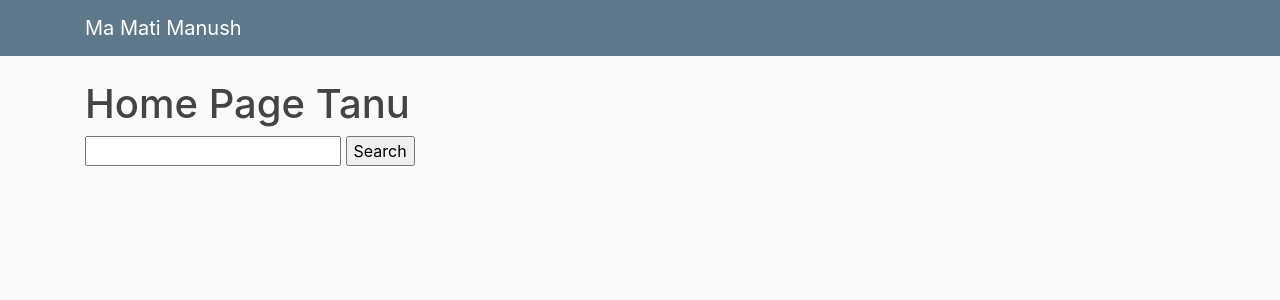
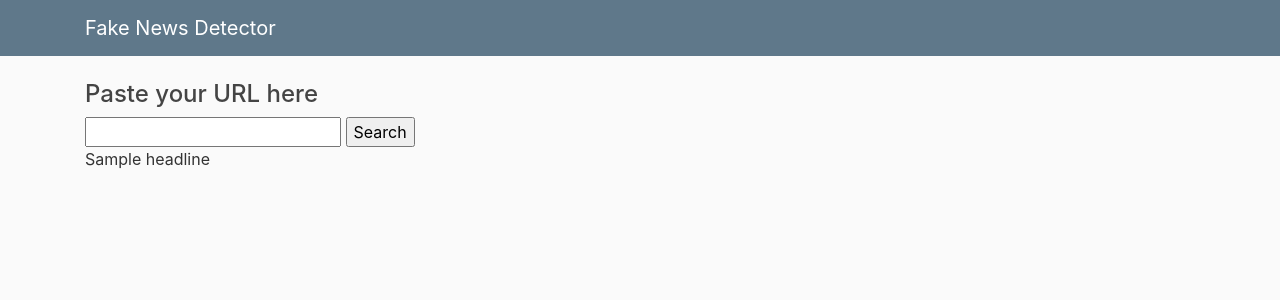
Before and after one commit to tmoynandy/sarcastic-news-detector, a Django app: template fakeNewsDetector/templates/fakeNewsDetector/home.html in a window 1280 px wide. Shown: the top 300 px of the page. Run offline with Django 3.2, Linux system fonts and the light colour scheme; the template is opened without the code that fills it: most values are stand-ins (such as "Sample title", 1, 10 or a date in 2020); some libraries are stand-ins or nearby versions.

Commit message:
fetching headline from url

```diff
--- a/fakeNewsDetector/templates/fakeNewsDetector/base.html
+++ b/fakeNewsDetector/templates/fakeNewsDetector/base.html
@@ -19,7 +19,7 @@
     <header class="site-header">
         <nav class="navbar navbar-expand-md navbar-dark bg-steel fixed-top">
             <div class="container">
-                <a class="navbar-brand mr-4" href="">Ma Mati Manush</a>
+                <a class="navbar-brand mr-4" href="">Fake News Detector</a>
                 <button class="navbar-toggler" type="button" data-toggle="collapse" data-target="#navbarToggle" aria-controls="navbarToggle" aria-expanded="false" aria-label="Toggle navigation">
                     <span class="navbar-toggler-icon"></span>
                 </button>
--- a/fakeNewsDetector/templates/fakeNewsDetector/home.html
+++ b/fakeNewsDetector/templates/fakeNewsDetector/home.html
@@ -1,8 +1,9 @@
 {% extends "fakeNewsDetector/base.html" %}
 {% block content %}
-    <h1>Home Page Tanu</h1>
+    <h4>Paste your URL here </h4>
     <form method="get">
         <input type="text" name="q">
         <input type="submit" value="Search">
     </form>
+    <p>{{ headline }}</p>
 {% endblock content  %}
--- a/fakeNewsDetector/webscraper/webscraper.py
+++ b/fakeNewsDetector/webscraper/webscraper.py
@@ -1,7 +1,10 @@
 import requests
 import bs4
 
+
 def headlinescraper(url):
+    # if not url.startswith('https://') or not url.startswith('http://'):
+    #     url = 'https://{}'.format(url)
     res = requests.get(url)
     soup = bs4.BeautifulSoup(res.text, 'lxml')
     headline = soup.select('h1')
```
Also changed, not shown: fakeNewsDetector/views.py (+19 -6 lines), fakeNewsDetector/webscraper/__init__.py (added).
